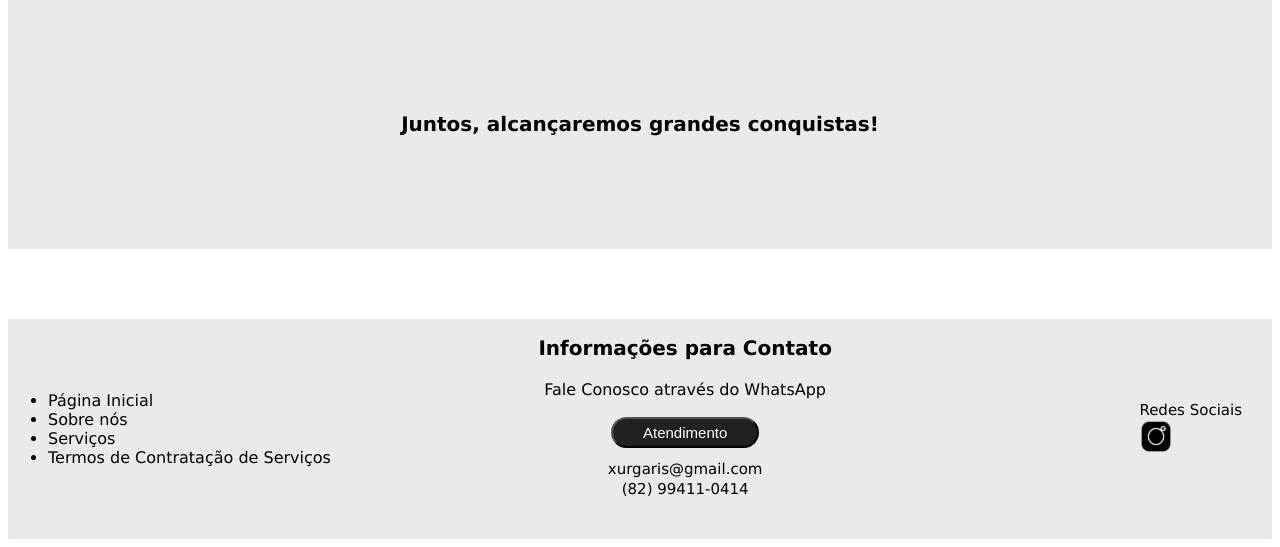
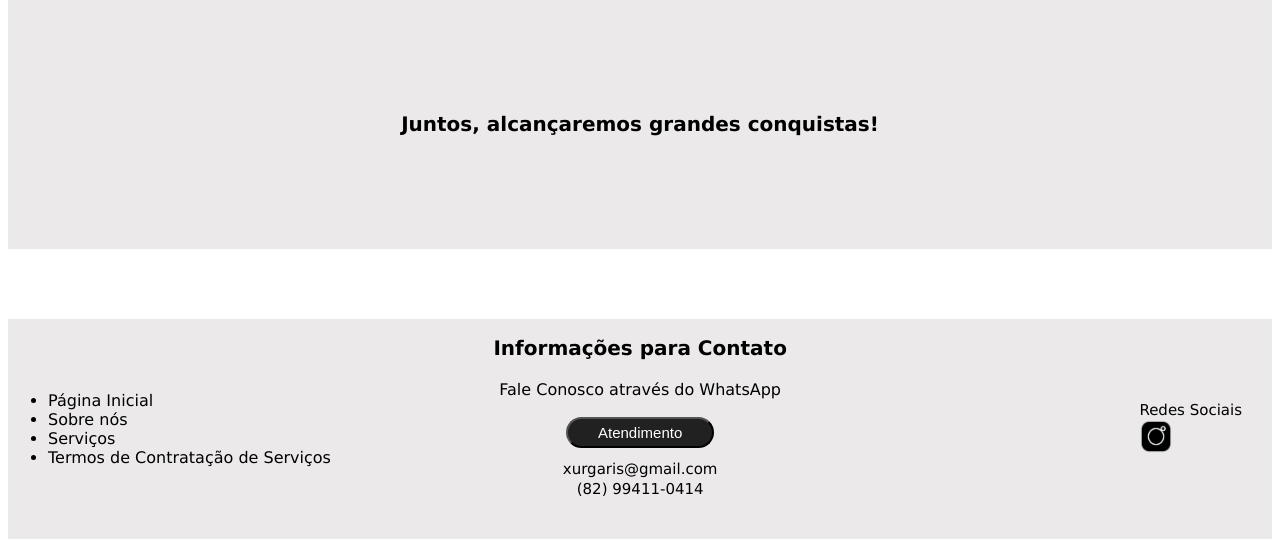
Before and after one commit to Xurgaris/xurgaris, a PHP site: page / in a window 1280 px wide. Shown: the part 1964-2511 px from the top of the page. Run offline with PHP 8.4, Linux system fonts and the light colour scheme.

Commit message:
Update main.css

```diff
--- a/css/main.css
+++ b/css/main.css
@@ -866,7 +866,7 @@
         gap: 2px;
         align-items: center;
         margin-top: -40px;
-        margin-right: 100px;
+        margin-right: 190px;
     }
 
 
```
